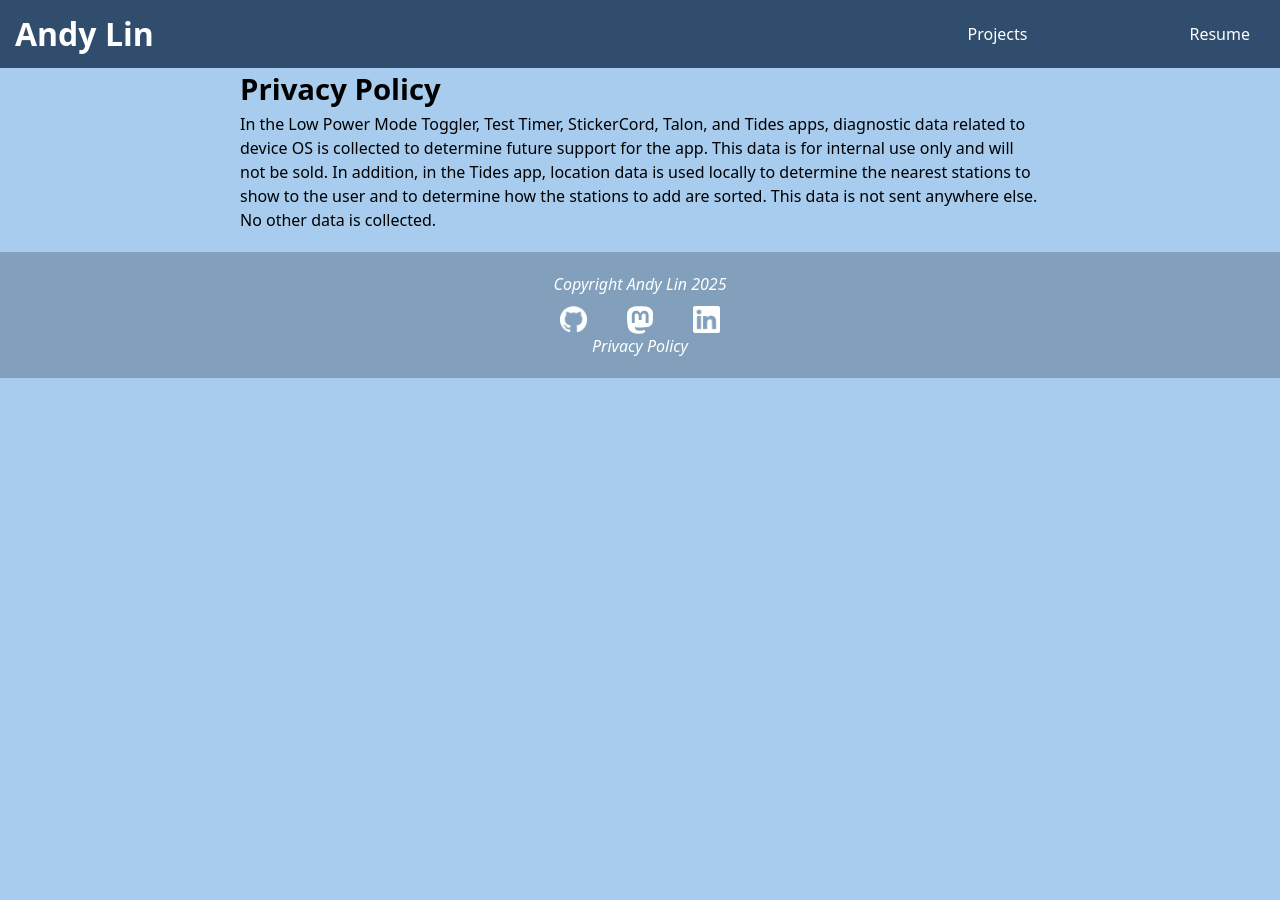
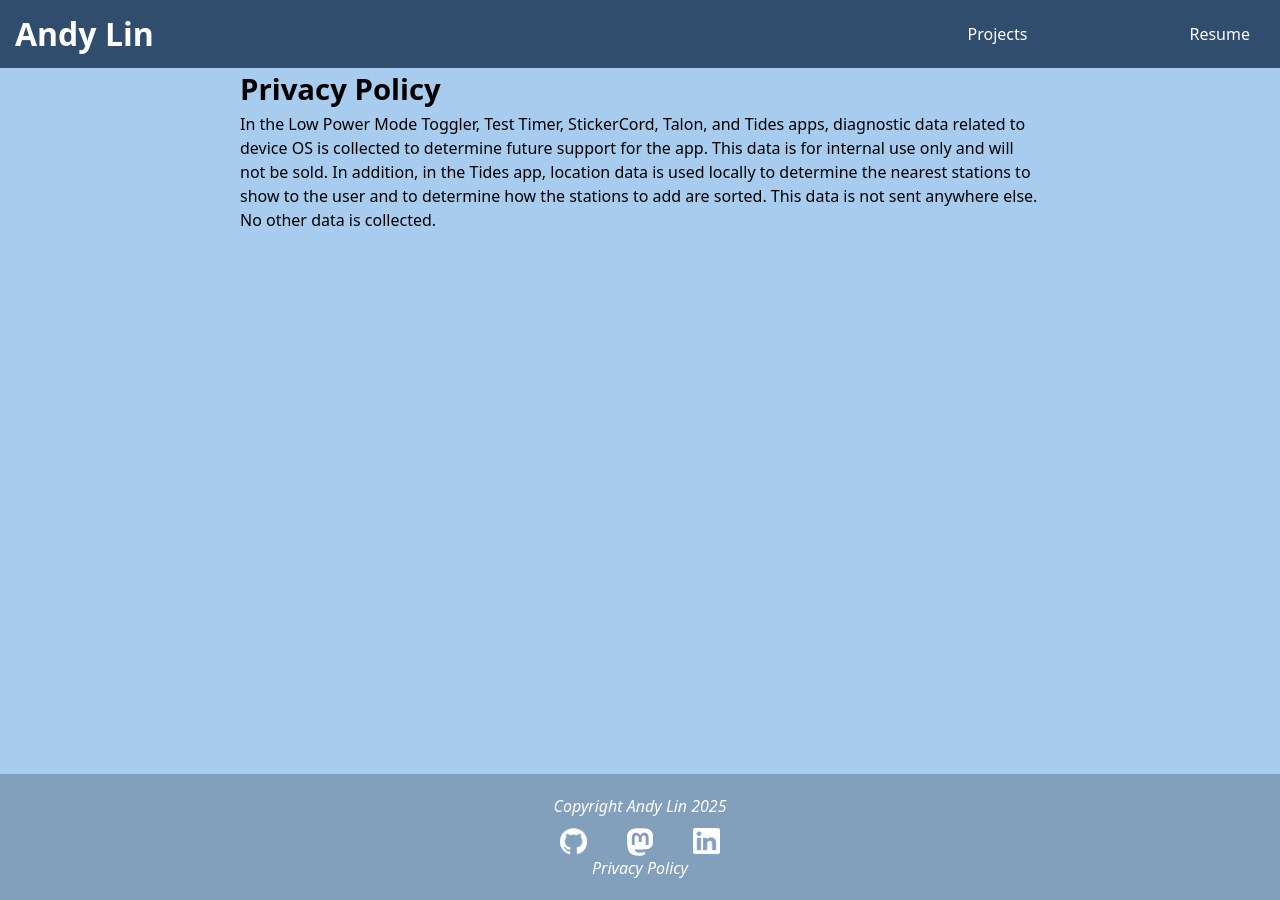
Before and after one commit to andylin2004/andylin2004.github.io, a Jekyll site: the page built from privacy.html, in a window 1280 px wide. Built offline with Jekyll 4.4.1, drawn with Linux system fonts in a browser that asks for light colours.

Commit message:
fix issue where bottom bar misaligned with bottom of screen

```diff
--- a/css/styles.css
+++ b/css/styles.css
@@ -1,3 +1,13 @@
+html, body {
+    height: 100%;
+    margin: 0;
+}
+
+body {
+    display: flex;
+    flex-direction: column;
+}
+
 body {
     font-family: system-ui, -apple-system, BlinkMacSystemFont, 'Segoe UI', Roboto, Oxygen, Ubuntu, Cantarell, 'Open Sans', 'Helvetica Neue', sans-serif;
     background-color: #A7CCED;
@@ -96,6 +106,7 @@ body h4 {
     margin-left: auto;
     margin-right: auto;
     width: min(800px, 100% - 30px - env(safe-area-inset-left) - env(safe-area-inset-right));
+    flex: 1;
 }
 
 h5 {
```
